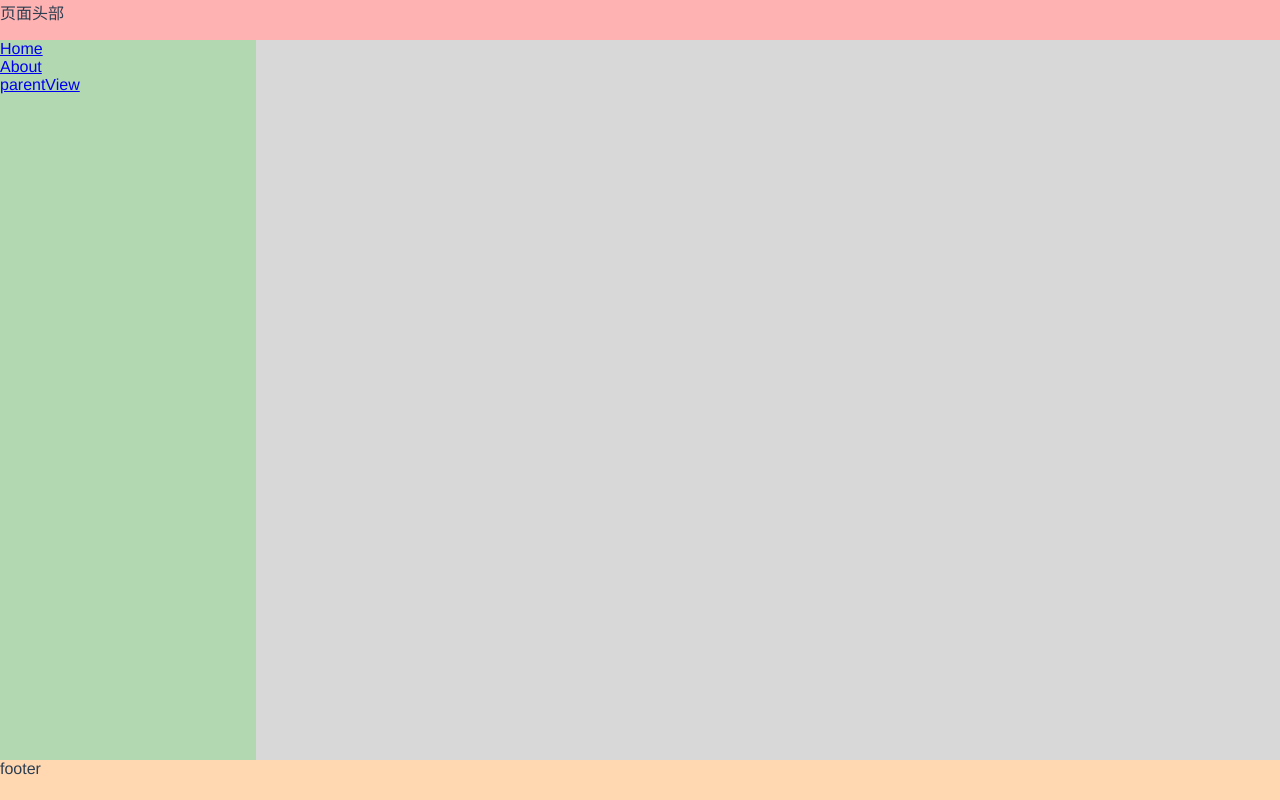
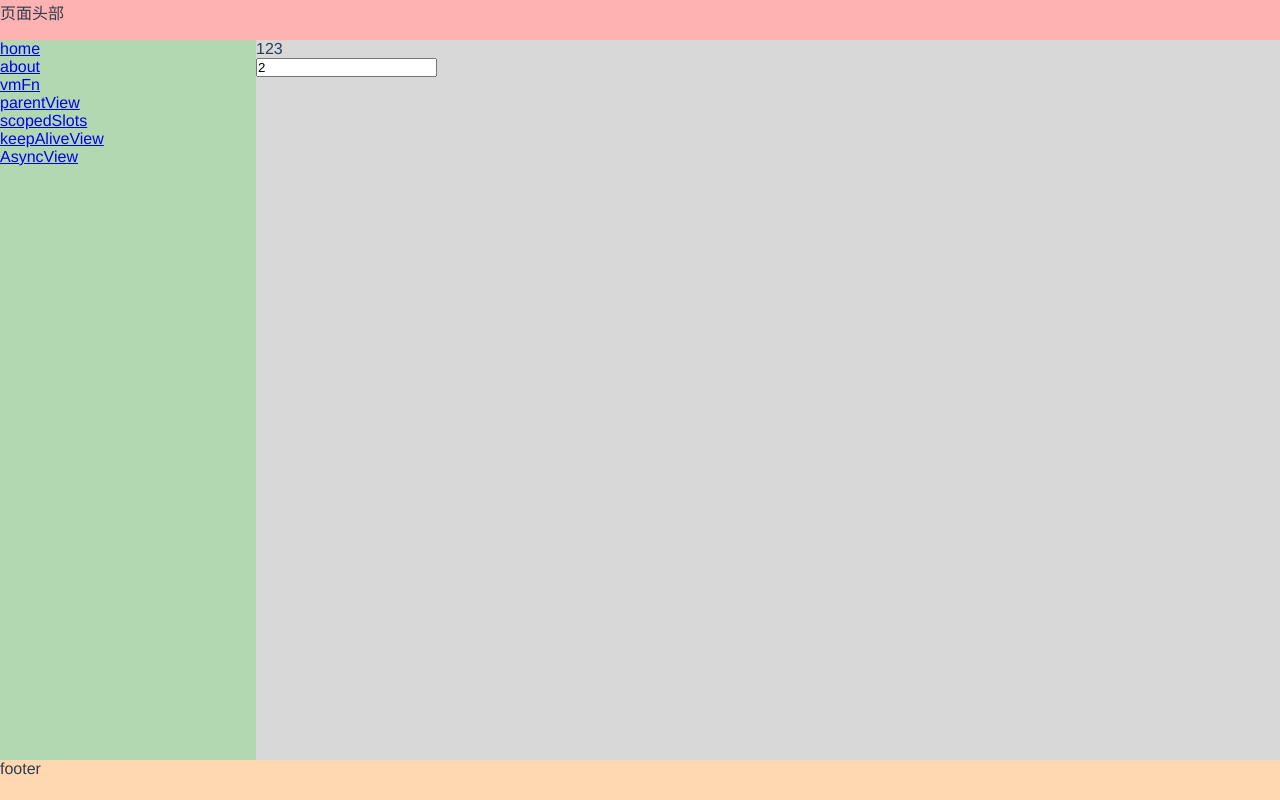
Before and after one commit to A189861A/vue2-demo, a Vue app: page /asyncView in a window 1280 px wide. Built offline with nearby package versions, Linux system fonts and the light colour scheme.

Commit message:
【web】【issue_id=xxx】异步组件

```diff
--- a/src/App.vue
+++ b/src/App.vue
@@ -2,13 +2,6 @@
   <div id="app">
     <baseLayout>
         <template v-slot:header>页面头部</template>
-        <template v-slot:nav>
-          <nav class="nav-left">
-            <router-link to="/">Home</router-link>
-            <router-link to="/about">About</router-link>
-            <router-link to="/parentView">parentView</router-link>
-          </nav>
-        </template>
         <!-- 默认插槽 -->
         <template v-solt:default>
           <router-view/>
--- a/src/components/toast.vue
+++ b/src/components/toast.vue
@@ -17,7 +17,7 @@ export default {
     top: 50%;
     left: 50%;
     transform: translate(-50%, -50%);
-    background: rgba(0, 0, 0, 0.2);
+    background: rgba(255, 0, 0, 0.2);
     padding: 5px;
     border-radius: 5px;
 }
--- a/src/layout/index.vue
+++ b/src/layout/index.vue
@@ -5,7 +5,11 @@
         </div>
         <div class="body">
             <div class="left">
-                <slot name="nav">1111</slot>
+                <slot name="nav">
+                    <nav class="nav-left">
+                        <router-link :to="item.path" v-for="(item, i) in routes" :key="i">{{ item.name }}</router-link>
+                    </nav>
+                </slot>
             </div>
             <div class="main">
                 <!-- 一个不带 name 的 <slot> 出口会带有隐含的名字“default”。 -->
@@ -18,10 +22,13 @@
     </div>
 </template>
 <script>
+import {routes} from '../router/index'
 export default {
     name: "baseLayout",
     data() {
-        return {}
+        return {
+            routes
+        }
     }
 }
 </script>
--- a/src/router/index.js
+++ b/src/router/index.js
@@ -37,8 +37,15 @@ const routes = [
     path: '/keepAliveView',
     name: 'keepAliveView',
     component: () => import(/* webpackChunkName: "keepAliveView" */ '../views/keepAliveView.vue')
+  },
+  {
+    path: '/asyncView',
+    name: 'AsyncView',
+    component: () => import(/* webpackChunkName: "keepAliveView" */ '../views/AsyncView.vue')
   }
 ]
+
+export {routes};
 
 const router = new VueRouter({
   mode: 'history',
--- /dev/null
+++ b/src/views/AsyncView.vue
@@ -0,0 +1,26 @@
+<template>
+  <div class="asyncView">
+    123
+    <tabArchive />
+  </div>
+</template>
+<script>
+// import tabArchive from '@/components/tabArchive.vue';
+export default{
+  data(){
+    return {}
+  },
+  components: {
+    // 遇到异步组件，会将其从主脚本中分离，减少脚本体积，加快首屏加载时间。当遇到场景需要使用该组件时，才会去加载组件脚本。
+    'tabArchive': () => import('../components/tabArchive.vue'),
+    // tabArchive
+  },
+  mounted(){
+  },
+  methods: {
+
+  }
+}
+</script>
+<style scoped>
+</style>
```
